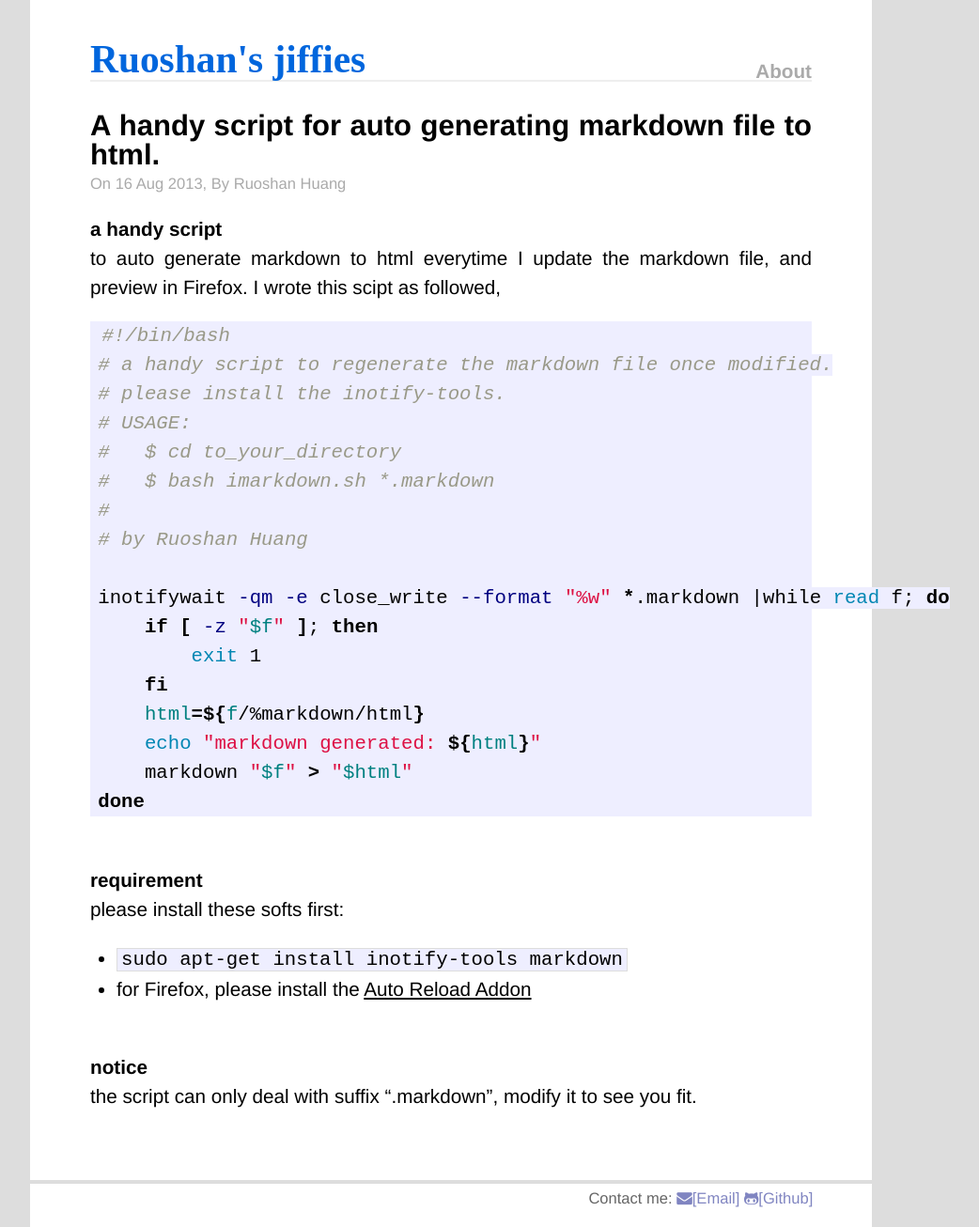
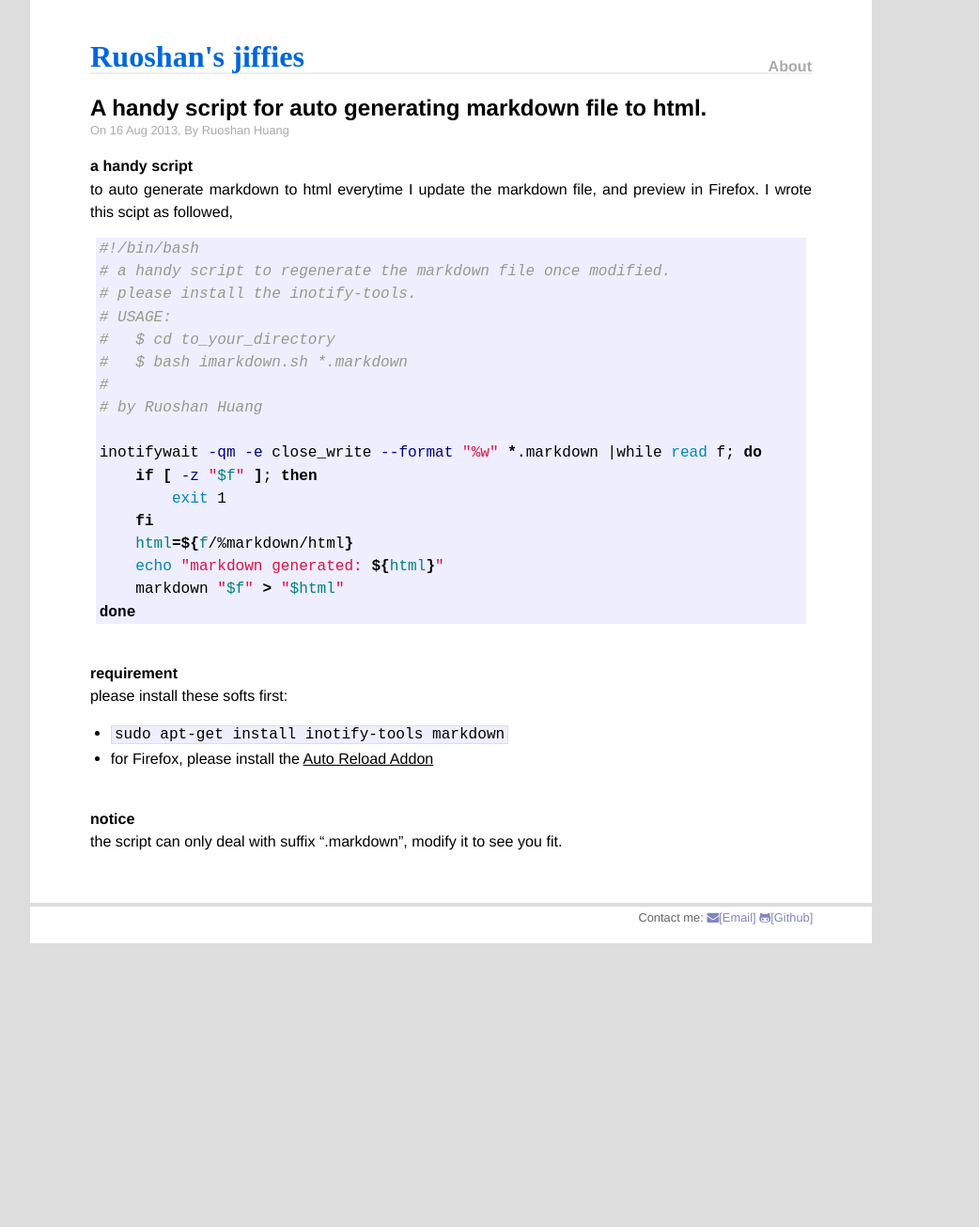
Before and after one commit to ruoshan/ruoshan.github.io, a Jekyll site: the page built from _posts/2013-08-16-markdown-auto.md, in a window 1280 px wide. Shown: the whole page at 94% size, without its empty margins (160-1202 px from the left). Built offline with Jekyll 4.4.1, drawn with Linux system fonts in a browser that asks for light colours; nearby versions of some CDN libraries; some web fonts are replaced; after the commit the page ends 1004 px from its top, so only the background shows below that.

Commit message:
update style to fix css background color

```diff
--- a/_posts/2013-08-16-markdown-auto.md
+++ b/_posts/2013-08-16-markdown-auto.md
@@ -9,7 +9,6 @@
 and preview in Firefox. I wrote this scipt as followed,
 
 {% highlight sh %}
-
 #!/bin/bash
 # a handy script to regenerate the markdown file once modified.
 # please install the inotify-tools.
--- a/css/main.css
+++ b/css/main.css
@@ -15,7 +15,7 @@
 body {
     background-color: #DDD;
     font-family: Helvetica, Arial, sans-serif;
-    font-size: 18px;
+    font-size: 14px;
     text-align: center;
 }
 
@@ -174,8 +174,6 @@
 
 /* standard */
 #post pre {
-    border: 0px solid #ddd;
-    background-color: #eef;
     padding: 0 .4em;
 }
 
@@ -190,6 +188,7 @@
 }
 
 #post pre code {
+    display: block;
     border: none;
 }
 
@@ -205,7 +204,7 @@
 }
 
 #post div.highlight {
-    background-color: #EEEEFF;
+    background-color: #eef;
     overflow: auto;
 }
 
```
